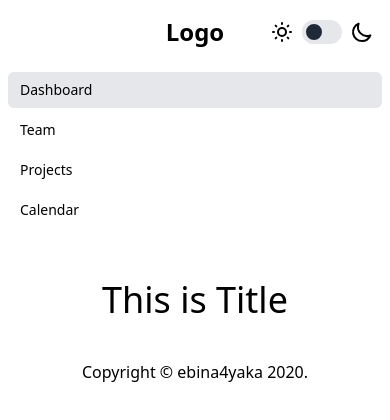
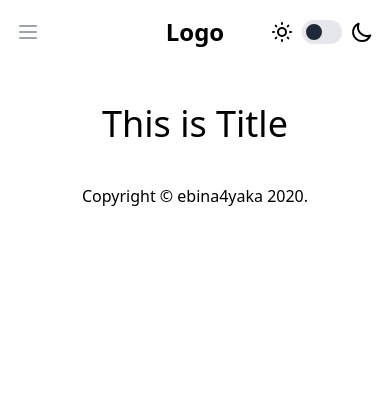
Before and after one commit to ebina4yaka/nextjs-template, a Next.js app: page / in a window 390 px wide. Shown: the top 420 px of the page. Built offline with nearby package versions, Linux system fonts and the light colour scheme.

Commit message:
Add hamburger button

```diff
--- a/src/organisms/Navbar.tsx
+++ b/src/organisms/Navbar.tsx
@@ -1,12 +1,54 @@
-import { ReactElement } from 'react'
+import { ReactElement, useState } from 'react'
 import DarkModeToggle from '../molecules/DarkModeToggle'
 
 export default function Navbar(): ReactElement {
+  const [navbarOpen, setNavbarOpen] = useState(false)
   return (
     <nav className="navbar">
       <div className="navbar-size">
         <div className="navbar-content">
           <div className="navbar-left">
+            <div className="absolute inset-y-0 left-0 flex items-center sm:hidden">
+              <button
+                type="button"
+                className="hamburger-button"
+                aria-controls="mobile-menu"
+                aria-expanded="false"
+                onClick={() => setNavbarOpen(!navbarOpen)}
+              >
+                <span className="sr-only">Open main menu</span>
+                <svg
+                  className="block h-6 w-6"
+                  xmlns="http://www.w3.org/2000/svg"
+                  fill="none"
+                  viewBox="0 0 24 24"
+                  stroke="currentColor"
+                  aria-hidden="true"
+                >
+                  <path
+                    strokeLinecap="round"
+                    strokeLinejoin="round"
+                    strokeWidth="2"
+                    d="M4 6h16M4 12h16M4 18h16"
+                  />
+                </svg>
+                <svg
+                  className="hidden h-6 w-6"
+                  xmlns="http://www.w3.org/2000/svg"
+                  fill="none"
+                  viewBox="0 0 24 24"
+                  stroke="currentColor"
+                  aria-hidden="true"
+                >
+                  <path
+                    strokeLinecap="round"
+                    strokeLinejoin="round"
+                    strokeWidth="2"
+                    d="M6 18L18 6M6 6l12 12"
+                  />
+                </svg>
+              </button>
+            </div>
             <div className="flex-shrink-0 flex items-center">
               <div className="text-2xl font-semibold">Logo</div>
             </div>
@@ -33,7 +75,10 @@ export default function Navbar(): ReactElement {
         </div>
       </div>
 
-      <div className="sm:hidden" id="mobile-menu">
+      <div
+        className={`sm:hidden ${navbarOpen ? '' : 'hidden'}`}
+        id="mobile-menu"
+      >
         <div className="px-2 pt-2 pb-3 space-y-1">
           <a href="/" className="navbar-selected block">
             Dashboard
--- a/src/styles/globals.css
+++ b/src/styles/globals.css
@@ -1,6 +1,10 @@
 @tailwind base;
 @tailwind components;
 @tailwind utilities;
+
+.hamburger-button {
+    @apply inline-flex items-center justify-center p-2 rounded-md text-gray-400 hover:text-white hover:bg-gray-700 focus:outline-none focus:ring-2 focus:ring-inset focus:ring-white
+}
 
 .navbar {
     @apply bg-white dark:bg-gray-800
@@ -27,7 +31,7 @@
 }
 
 .navbar-no-selected {
-    @apply text-black hover:bg-gray-700 hover:text-white px-3 py-2 rounded-md text-sm font-medium dark:text-white dark:bg-gray-800 dark:hover:bg-white dark:hover:text-black
+    @apply text-black hover:text-white hover:bg-gray-700 px-3 py-2 rounded-md text-sm font-medium dark:text-white
 }
 
 .toggle-checkbox {
```
